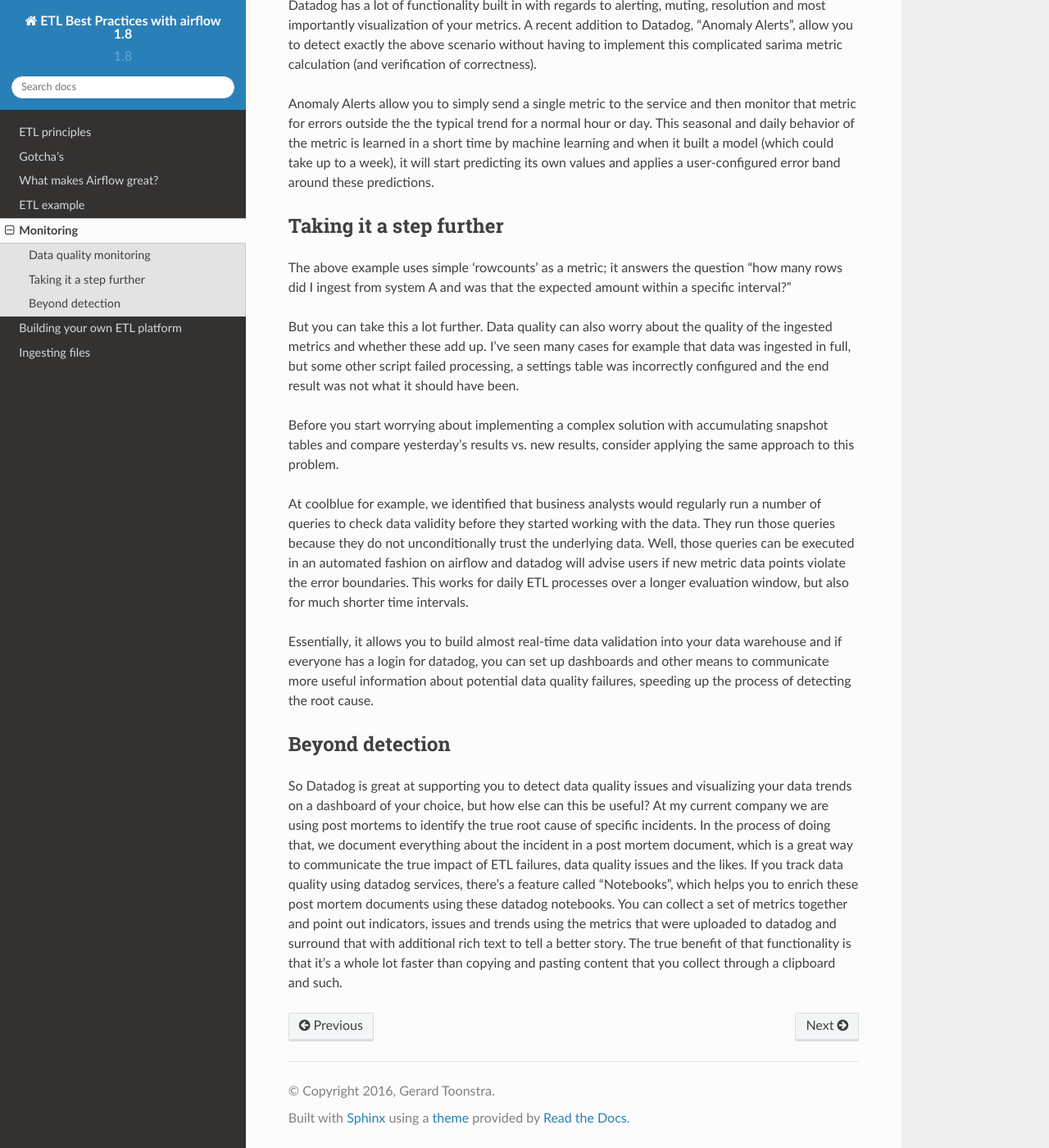
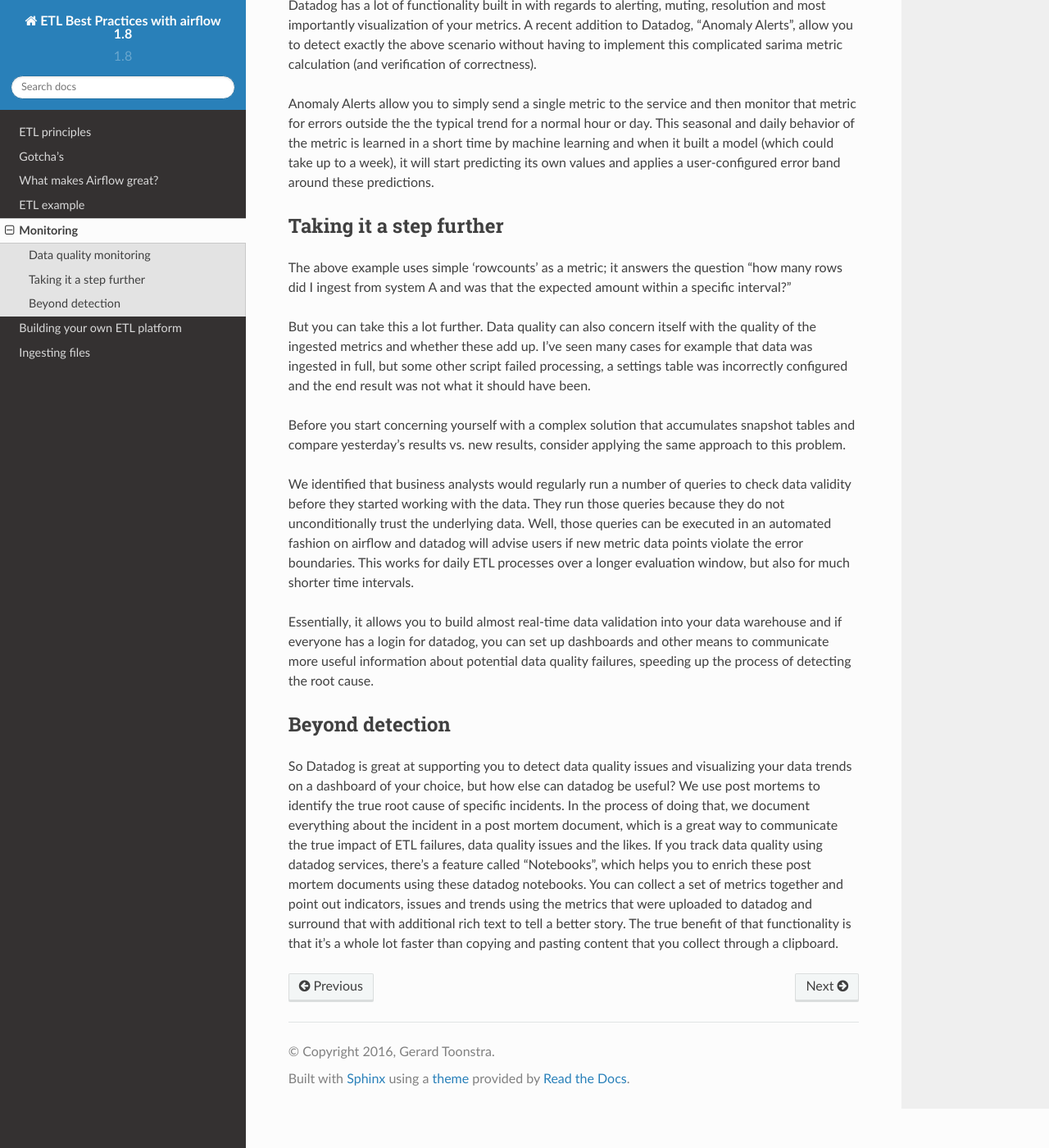
Before and after one commit to analystAlice/etl-with-airflow, a Sphinx documentation site: the page built from docs/monitoring.rst, in a window 1280 px wide and 1400 px high, scrolled down 1576 px. Shown: the whole window at 82% size. Built offline with Sphinx 7.4.7 and the Read the Docs theme 2.0.0, drawn with Linux system fonts in a browser that asks for light colours; pages that are not in the unit, such as notebooks, are missing from menus.

Commit message:
added tips

```diff
--- a/docs/index.rst
+++ b/docs/index.rst
@@ -26,3 +26,4 @@ Content
     monitoring
     platform
     ingestfile
+    longrunning
--- a/docs/monitoring.rst
+++ b/docs/monitoring.rst
@@ -55,15 +55,15 @@ Taking it a step further
 The above example uses simple 'rowcounts' as a metric; it answers the question "how many rows did I ingest from system A and was that the expected
 amount within a specific interval?"
 
-But you can take this a lot further. Data quality can also worry about the quality of the ingested metrics and whether these
+But you can take this a lot further. Data quality can also concern itself with the quality of the ingested metrics and whether these
 add up. I've seen many cases for example that data was ingested in full, but some other script failed processing, a settings table
 was incorrectly configured and the end result was not what it should have been.
 
-Before you start worrying about implementing a complex solution with accumulating snapshot tables and compare yesterday's results vs.
+Before you start concerning yourself with a complex solution that accumulates snapshot tables and compare yesterday's results vs.
 new results, consider applying the same approach to this problem.
 
-At coolblue for example, we identified that business analysts would regularly run a number of queries to check data validity before
-they started working with the data. They run those queries because they do not unconditionally trust the underlying data. Well, those
+We identified that business analysts would regularly run a number of queries to check data validity before they started working with the data.
+They run those queries because they do not unconditionally trust the underlying data. Well, those
 queries can be executed in an automated fashion on airflow and datadog will advise users if new metric data points violate the error
 boundaries. This works for daily ETL processes over a longer evaluation window, but also for much shorter time intervals.
 
@@ -75,10 +75,10 @@ Beyond detection
 ----------------
 
 So Datadog is great at supporting you to detect data quality issues and visualizing your data trends on a dashboard of your choice,
-but how else can this be useful?  At my current company we are using post mortems to identify the true root cause of specific incidents.
+but how else can datadog be useful?  We use post mortems to identify the true root cause of specific incidents.
 In the process of doing that, we document everything about the incident in a post mortem document, which is a great way to communicate the
 true impact of ETL failures, data quality issues and the likes. If you track data quality using datadog services, there's a feature
 called "Notebooks", which helps you to enrich these post mortem documents using these datadog notebooks. You can collect a set of metrics
 together and point out indicators, issues and trends using the metrics that were uploaded to datadog and surround that with additional
 rich text to tell a better story. The true benefit of that functionality is that it's a whole lot faster than copying and pasting content
-that you collect through a clipboard and such.
+that you collect through a clipboard.
--- /dev/null
+++ b/ideas.rst
@@ -0,0 +1,4 @@
+
+* A tutorial on how to deal with long running processes.
+
+*
```
Also changed, not shown: docs/tips.rst (added, +50 -0 lines).
